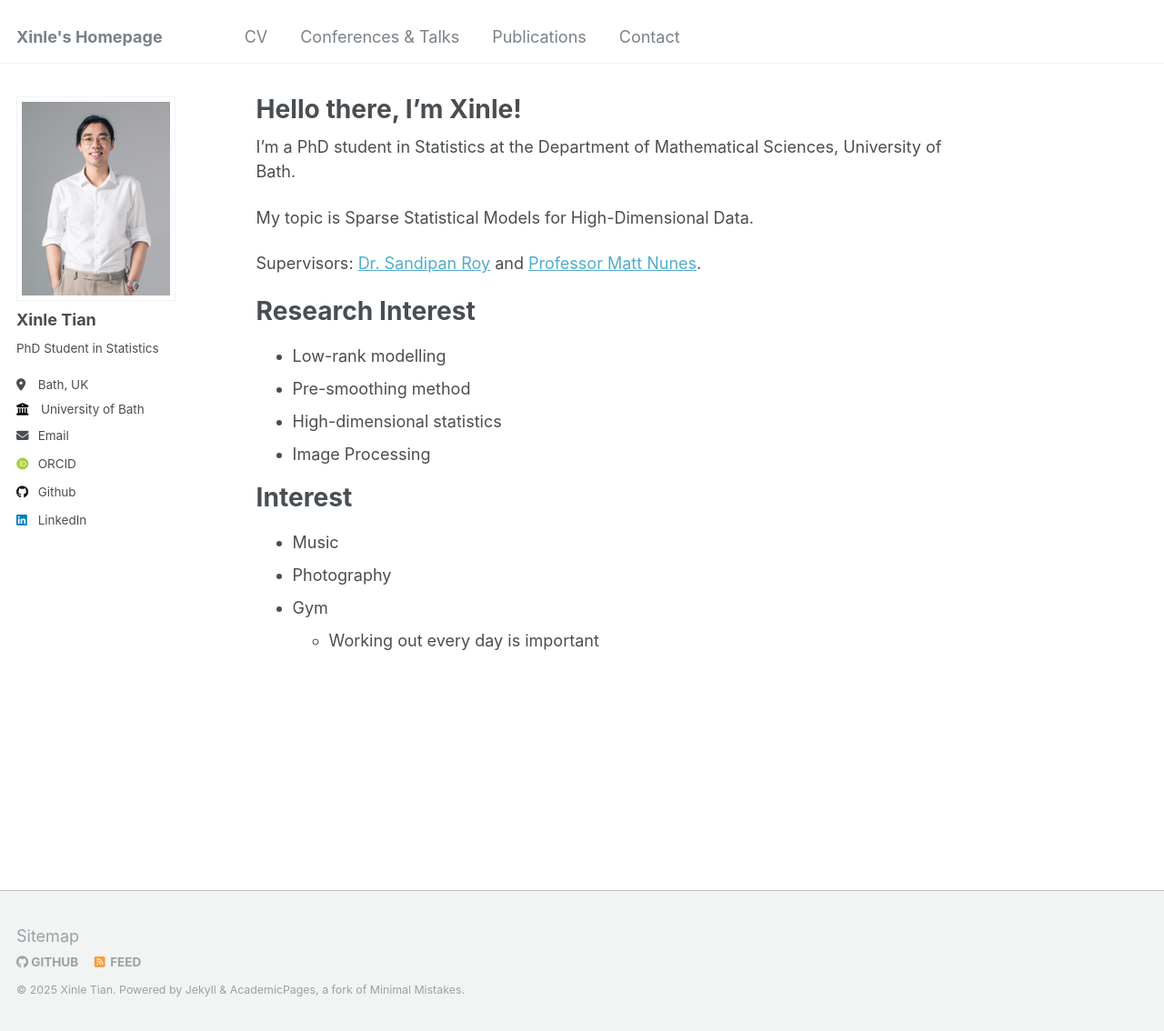
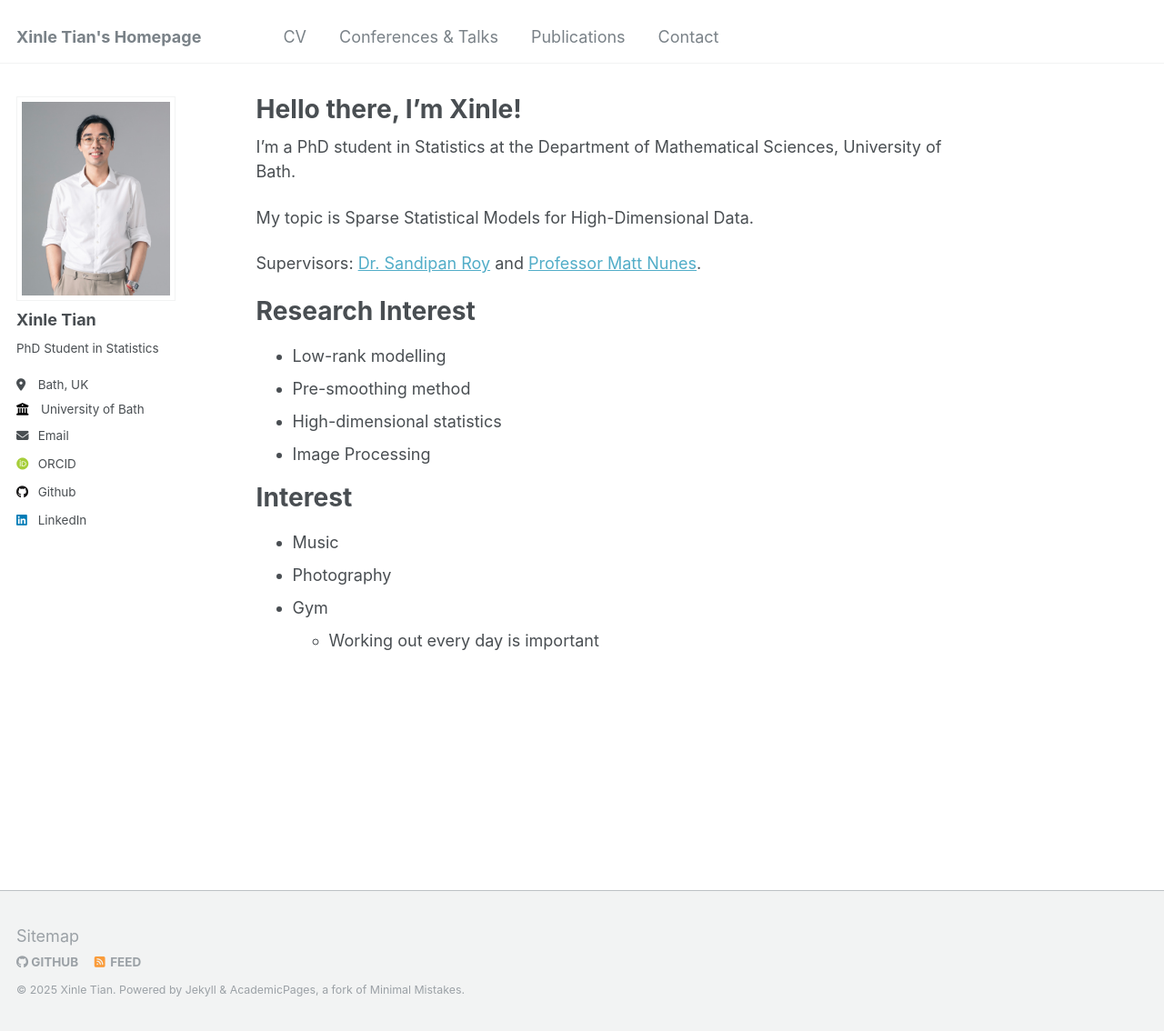
Before and after one commit to xinlet/xinlet.github.io, a Jekyll site: the page built from _pages/about.md, in a window 1280 px wide and 1134 px high. Shown: the whole window at 91% size. Built offline with Jekyll 4.4.1, drawn with Linux system fonts in a browser that asks for light colours; some web fonts are replaced.

Commit message:
Update _config.yml

```diff
--- a/_config.yml
+++ b/_config.yml
@@ -8,7 +8,7 @@
 
 # Basic Site Settings
 locale                   : "en-UK"
-title                    : "Xinle's Homepage"
+title                    : "Xinle Tian's Homepage"
 title_separator          : "-"
 name                     : &name "Xinle Tian"
 description              : &description "PhD student in Statistics"
@@ -55,7 +55,7 @@ author:
   goodreads        : # Username
   google_plus      : # Username
   keybase          : # Username
-  Instagram        : "/shinlay_xt/"
+  Instagram        : # Username
   lastfm           : # Username
   linkedin         : "xinle-tian-106551193"
   mastodon         : # URL
```
